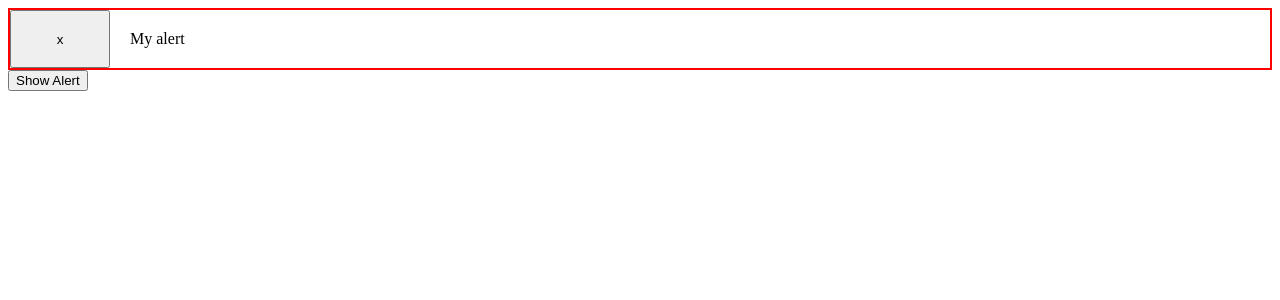
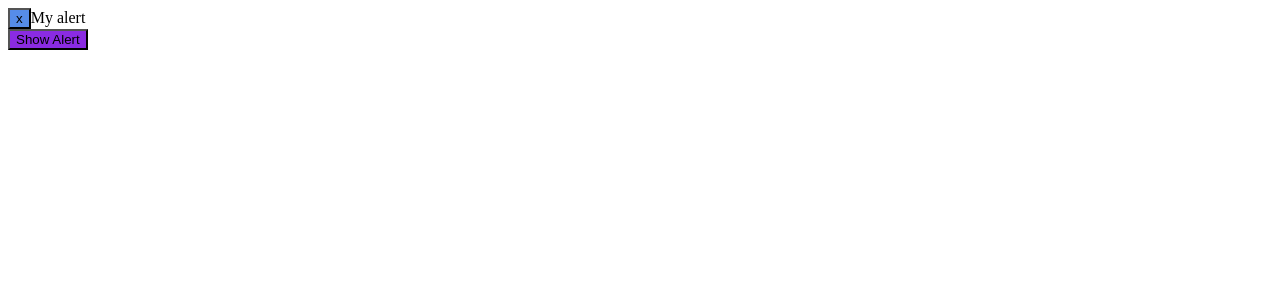
Before and after one commit to aegon78/react-app, a React (Vite) app: page / in a window 1280 px wide. Both pictures are taken after a click on the button "Show Alert". Shown: the top 300 px of the page. Built offline with nearby package versions, Linux system fonts and the light colour scheme.

Commit message:
css modules

```diff
--- a/src/components/Alert.css
+++ b/src/components/Alert.css
@@ -1,3 +1,9 @@
+body{
+    display: flex;
+    align-items: center;
+    justify-content: center;
+    height: 100%;
+}
 .alert{
     border: 2px solid #f00;
     padding: 20px;
--- a/src/components/Alert.jsx
+++ b/src/components/Alert.jsx
@@ -1,11 +1,10 @@
 import React from 'react'
-import './Alert.css'
-
+import styles from './Alert.module.css'
 const Alert = ({children, onClose}) => {
     return (
     <div className='alert alert-warning alert-dismissible'>
         <button
-            className="btn-close" data-bs-dismiss="alert" aria-label="Close"
+            className={`${styles.btn} btn-close`} data-bs-dismiss="alert" aria-label="Close"
             onClick={onClose}
         >
             x
--- /dev/null
+++ b/src/components/Alert.module.css
@@ -0,0 +1,3 @@
+.btn{
+    background-color: #568ce9;
+}
--- a/src/components/Button.jsx
+++ b/src/components/Button.jsx
@@ -1,9 +1,9 @@
-
+import styles from './Button.module.css'
 
 function Button({color = "success", children, onClick}){
     return(
     <button
-        className={'btn btn-' + color}
+        className={`${styles.btn} btn-` + color}
         onClick={onClick}
 
     >
--- /dev/null
+++ b/src/components/Button.module.css
@@ -0,0 +1,3 @@
+.btn{
+    background-color: blueviolet;
+}
```
